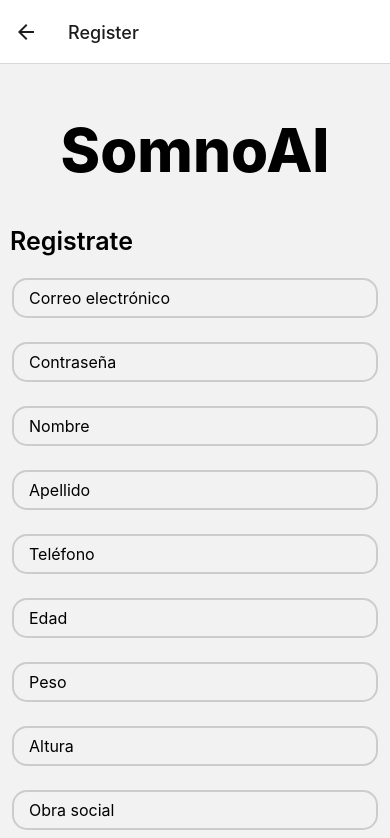
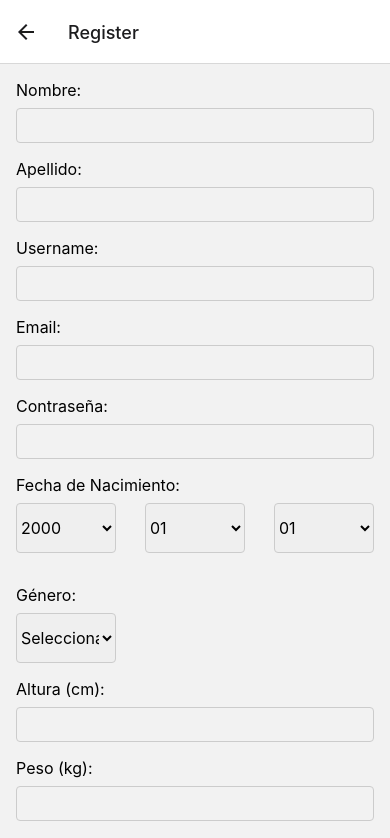
Before and after one commit to merycd15/somnoai_v3, a React Native app: screen /Register in a window 390 px wide. Shown: the top 838 px of the page. Built offline with nearby package versions, Linux system fonts and the light colour scheme.

Commit message:
Cambios en el register 16:58

```diff
--- a/screens/RegisterScreen.js
+++ b/screens/RegisterScreen.js
@@ -1,21 +1,25 @@
-import React, { useState, useEffect } from 'react';
-import {SafeAreaView, StyleSheet, TextInput, View, Image, Text, TouchableOpacity, Button } from 'react-native';
-// import { launchImageLibrary } from 'react-native-image-picker';
-// import Icon from 'react-native-vector-icons/MaterialIcons';
-// import { GoogleSignin, statusCodes } from '@react-native-google-signin/google-signin';
-// import ProfileScreen from './ProfileScreen';
+import React, { useState } from 'react';
+import { View, TextInput, Button, Text, StyleSheet, Alert, Picker } from 'react-native';
+import axios from 'axios';
 
-const RegisterScreen = ({navigation}) => {
-  const [error, setError] = useState('');
-  const [email, setEmail] = React.useState('');
-  const [password, setPassword] = React.useState('');
-  const [name, setName] = React.useState('');
-  const [surname, setSurname] = React.useState('');
-  const [telephone, setTelephone] = React.useState('');
-  const [age, setAge] = React.useState('');
-  const [weight, setWeight] = React.useState('');
-  const [height, setHeight] = React.useState('');
-  const [medicalCare, setMedicalCare] = React.useState('');
+const RegistroScreen = () => {
+  const [nombre, setNombre] = useState('');
+  const [apellido, setApellido] = useState('');
+  const [username, setUsername] = useState('');
+  const [email, setEmail] = useState('');
+  const [password, setPassword] = useState('');
+  const [anio, setAnio] = useState('2000');
+  const [mes, setMes] = useState('01');
+  const [dia, setDia] = useState('01');
+  const [genero, setGenero] = useState('');
+  const [altura, setAltura] = useState('');
+  const [peso, setPeso] = useState('');
+  const [obraSocial, setObraSocial] = useState('');
+
+  const currentYear = new Date().getFullYear();
+  const years = Array.from({ length: 100 }, (_, i) => currentYear - i);
+  const months = Array.from({ length: 12 }, (_, i) => (i + 1).toString().padStart(2, '0'));
+  const days = Array.from({ length: 31 }, (_, i) => (i + 1).toString().padStart(2, '0'));
 
   // useEffect(() => {
   //   GoogleSignin.configure({
@@ -43,125 +47,131 @@ const RegisterScreen = ({navigation}) => {
   //   }
   // };
 
-  const validateEmail = (email) => {
-    // Expresión regular para validar el formato del correo electrónico
-    const emailPattern = /^[^\s@]+@[^\s@]+\.[^\s@]+$/;
-    return emailPattern.test(email);
+  const handleSubmit = async () => {
+    const fechaNacimiento = `${anio}-${mes}-${dia}`;
+
+    if (!nombre || !apellido || !username || !email || !password || !anio || !mes || !dia || !genero || !altura || !peso) {
+      Alert.alert('Error', 'Todos los campos son obligatorios.');
+      return;
+    }
+
+    try {
+      const response = await axios.post('http://127.0.0.1:8000/SomnoAI/crearUsuario/', {
+        nombre,
+        apellido,
+        username,
+        email,
+        password,
+        fecha_nacimiento: fechaNacimiento,
+        genero,
+        altura,
+        peso,
+        obra_social: obraSocial
+      });
+
+      Alert.alert('Éxito', response.data.message);
+    } catch (error) {
+      Alert.alert('Error', error.response ? error.response.data.error : 'Hubo un problema al crear el usuario.');
+    }
   };
 
-  const validateInput = () => {
-    setError('');
-    if (!validateEmail(email)) {
-      setError('El correo electrónico no es válido.');
-      return;
-    }
-    if (!password || !name || !surname || !telephone || !age || !weight || !height || !medicalCare) {
-      setError('Todos los campos deben estar llenos.');
-      return;
-    }
-    console.log('Datos válidos:', { email, password, name, surname, telephone, age, weight, height, medicalCare });
-  };
-
-    // // useEffect para cargar los datos al montar el componente
-    // useEffect(() => {
-    //   // Simulando una llamada a una API
-    //   fetch('https://miapi.com/perfil')  // URL de tu API
-    //     .then(response => response.json())
-    //     .then(data => {
-    //       setEmail(data.email);
-    //       setPassword(data.password); // Evita hacer esto en producción
-    //       setName(data.name);
-    //       setSurname(data.surname);
-    //       setTelephone(data.telephone);
-    //       setAge(data.age);
-    //       setWeight(data.weight);
-    //       setHeight(data.height);
-    //       setMedicalCare(data.medicalCare);
-    //       setAvatarUri(data.avatarUri); // Supongamos que la API también devuelve la URL de la imagen
-    //     })
-    //     .catch(error => {
-    //       console.error('Error al obtener los datos del perfil:', error);
-    //     });
-    // }, []);
-
   return (
-    <SafeAreaView>
-      <View style={styles.header}>
-        <Text style={styles.title}>SomnoAI</Text>
-      </View>
-      <View>
-        <Text style={styles.subtitle}>Registrate</Text>
-      </View>
-      {/* {error ? <Text style={styles.errorText}>{error}</Text> : null} */}
+    <View style={styles.container}>
+      <Text style={styles.label}>Nombre:</Text>
       <TextInput
         style={styles.input}
-        onChangeText={setEmail}
-        value={email}
-        placeholder="Correo electrónico"
-        keyboardType="email-address"
+        value={nombre}
+        onChangeText={setNombre}
       />
+      <Text style={styles.label}>Apellido:</Text>
       <TextInput
         style={styles.input}
-        onChangeText={setPassword}
-        value={password}
-        placeholder="Contraseña"
-        keyboardType="default"
-        secureTextEntry={true}
+        value={apellido}
+        onChangeText={setApellido}
       />
+      <Text style={styles.label}>Username:</Text>
       <TextInput
         style={styles.input}
-        onChangeText={setName}
-        value={name}
-        placeholder="Nombre"
-        keyboardType="default"
+        value={username}
+        onChangeText={setUsername}
       />
+      <Text style={styles.label}>Email:</Text>
       <TextInput
         style={styles.input}
-        onChangeText={setSurname}
-        value={surname}
-        placeholder="Apellido"
-        keyboardType="default"
+        value={email}
+        onChangeText={setEmail}
+        keyboardType='email-address'
       />
+      <Text style={styles.label}>Contraseña:</Text>
       <TextInput
         style={styles.input}
-        onChangeText={setTelephone}
-        value={telephone}
-        placeholder="Teléfono"
-        keyboardType="phone-pad"
+        value={password}
+        onChangeText={setPassword}
+        secureTextEntry
       />
+      <Text style={styles.label}>Fecha de Nacimiento:</Text>
+      <View style={styles.datePickerContainer}>
+        <Picker
+          selectedValue={anio}
+          style={styles.picker}
+          onValueChange={(itemValue) => setAnio(itemValue)}
+        >
+          {years.map(year => (
+            <Picker.Item key={year} label={year.toString()} value={year.toString()} />
+          ))}
+        </Picker>
+        <Picker
+          selectedValue={mes}
+          style={styles.picker}
+          onValueChange={(itemValue) => setMes(itemValue)}
+        >
+          {months.map(month => (
+            <Picker.Item key={month} label={month} value={month} />
+          ))}
+        </Picker>
+        <Picker
+          selectedValue={dia}
+          style={styles.picker}
+          onValueChange={(itemValue) => setDia(itemValue)}
+        >
+          {days.map(day => (
+            <Picker.Item key={day} label={day} value={day} />
+          ))}
+        </Picker>
+      </View>
+      <Text style={styles.label}>Género:</Text>
+      <Picker
+        selectedValue={genero}
+        style={styles.picker}
+        onValueChange={(itemValue) => setGenero(itemValue)}
+      >
+        <Picker.Item label="Selecciona tu género" value="" />
+        <Picker.Item label="Masculino" value="M" />
+        <Picker.Item label="Femenino" value="F" />
+        <Picker.Item label="Otro" value="O" />
+      </Picker>
+      <Text style={styles.label}>Altura (cm):</Text>
       <TextInput
         style={styles.input}
-        onChangeText={setAge}
-        value={age}
-        placeholder="Edad"
-        keyboardType="numeric"
+        value={altura}
+        onChangeText={setAltura}
+        keyboardType='numeric'
       />
+      <Text style={styles.label}>Peso (kg):</Text>
       <TextInput
         style={styles.input}
-        onChangeText={setWeight}
-        value={weight}
-        placeholder="Peso"
-        keyboardType="decimal-pad"
+        value={peso}
+        onChangeText={setPeso}
+        keyboardType='numeric'
       />
+      <Text style={styles.label}>Obra Social:</Text>
       <TextInput
         style={styles.input}
-        onChangeText={setHeight}
-        value={height}
-        placeholder="Altura"
-        keyboardType="decimal-pad"
+        value={obraSocial}
+        onChangeText={setObraSocial}
       />
-      <TextInput
-        style={styles.input}
-        onChangeText={setMedicalCare}
-        value={medicalCare}
-        placeholder="Obra social"
-        keyboardType="default"
-      />
-      {/* <Button style={styles.button} title="Registrarse" onPress={validateInput} /> */}
-      <TouchableOpacity style={styles.button} onPress={validateInput}>
-        <Text style={styles.buttonText}>Registrarse</Text>
-      </TouchableOpacity>
-      <Text style={styles.texto}>
+      <Button title="Crear Usuario" onPress={handleSubmit} />
+       <Text style={styles.texto}>
         Ya tenés cuenta? <Text style={styles.link} onPress={() => navigation.navigate('Profile')}>Inicia sesión</Text>
       </Text>
       {/* Parte coninua con Google */}
@@ -174,97 +184,40 @@ const RegisterScreen = ({navigation}) => {
           style={styles.googleIcon}
         />
       </TouchableOpacity> */}
-    </SafeAreaView>
+    </View>
   );
 };
 
 const styles = StyleSheet.create({
   container: {
     flex: 1,
-    backgroundColor: '#fff',
-    padding: 20,
+    padding: 16,
+    justifyContent: 'center',
   },
-  header: {
-    alignItems: 'center',
-    justifyContent: 'center',
-    marginVertical: 20,
-    marginTop: 40,
-  },
-  avatar: {
-    width: 80,
-    height: 80,
-    borderRadius: 40,
-  },
-  title: {
-    fontSize: 60,
-    fontWeight: '800',
-    marginVertical: 10,
-    textAlign: 'center',
-  },
-  subtitle: {
-    fontSize: 25,
-    fontWeight: '600',
-    marginLeft: 10,
-    marginVertical: 10,
-    textAlign: 'left',
+  label: {
+    fontSize: 16,
+    marginBottom: 8,
   },
   input: {
-    height: 40,
-    margin: 12,
     borderWidth: 1,
-    padding: 10,
-    borderColor: '#ccc', // Color del borde
-    borderWidth: 2, // Grosor del borde
-    borderRadius: 15, // Radio de los bordes
-    paddingHorizontal: 15, // Espacio interno a los lados
-    fontSize: 16,
+    borderColor: '#ccc',
+    padding: 8,
+    marginBottom: 16,
+    borderRadius: 4,
   },
-  editIcon: {
-    position: 'absolute',
-    right: 0,
-    bottom: 0,
-    backgroundColor: '#007bff',
-    borderRadius: 12,
-    padding: 4,
+  picker: {
+    height: 50,
+    width: 100,
+    borderWidth: 1,
+    borderColor: '#ccc',
+    marginBottom: 16,
+    borderRadius: 4,
   },
-  errorText: {
-    marginLeft: 10,
-    color: 'red',
-  },
-  button: {
-    width: '95%', // Ancho específico del botón
-    height: 50, // Altura del botón
-    borderRadius: 25, // Radio de los bordes
-    backgroundColor: '#007BFF', // Color de fondo del botón
-    alignItems: 'center', // Centra el texto en el botón
-    justifyContent: 'center', // Centra el contenido verticalmente
-    marginHorizontal: 'auto',
-  },
-  buttonText: {
-    color: '#fff',
-    fontSize: 16,
-  },
-  texto: {
-    alignItems: 'center', // Centra el texto en el botón
-    justifyContent: 'center', // Centra el contenido verticalmente
-    marginHorizontal: 'auto',
-  },
-  link: {
-    color: 'blue', // Color del enlace
-  },
-  googleButton: {
-    alignItems: 'center',
-    justifyContent: 'center',
-    backgroundColor: '#FF4B3B',
-    borderRadius: 50, // Redondeado completo para un círculo
-    width: 60, // Ancho del botón
-    height: 60, // Altura del botón
-    marginVertical: 10,
-  },
-  googleIcon: {
-    width: 30, // Ancho del ícono
-    height: 30, // Altura del ícono
+  datePickerContainer: {
+    flexDirection: 'row',
+    justifyContent: 'space-between',
+    marginBottom: 16,
   },
 });
 
-export default RegisterScreen;
+export default RegistroScreen;
```
